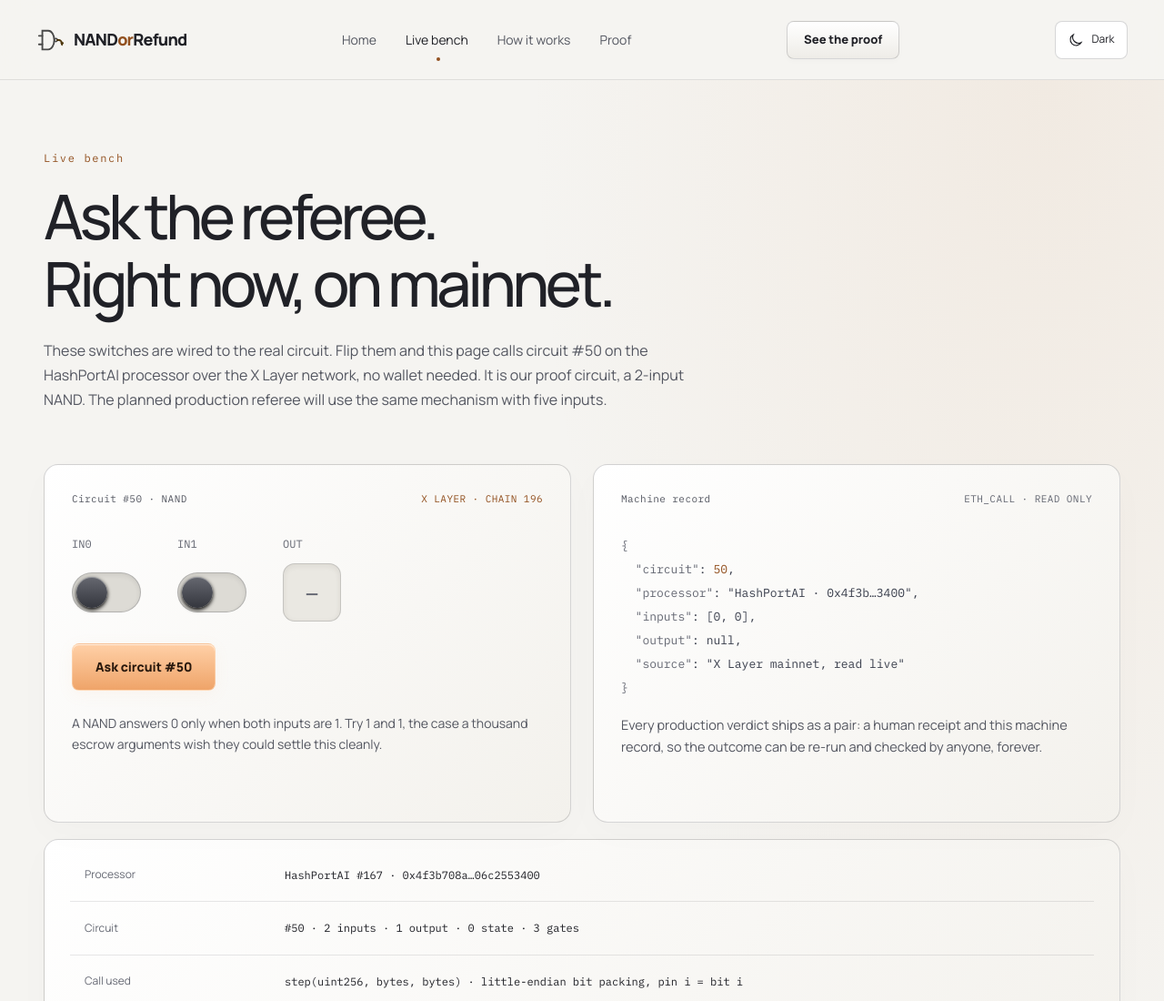
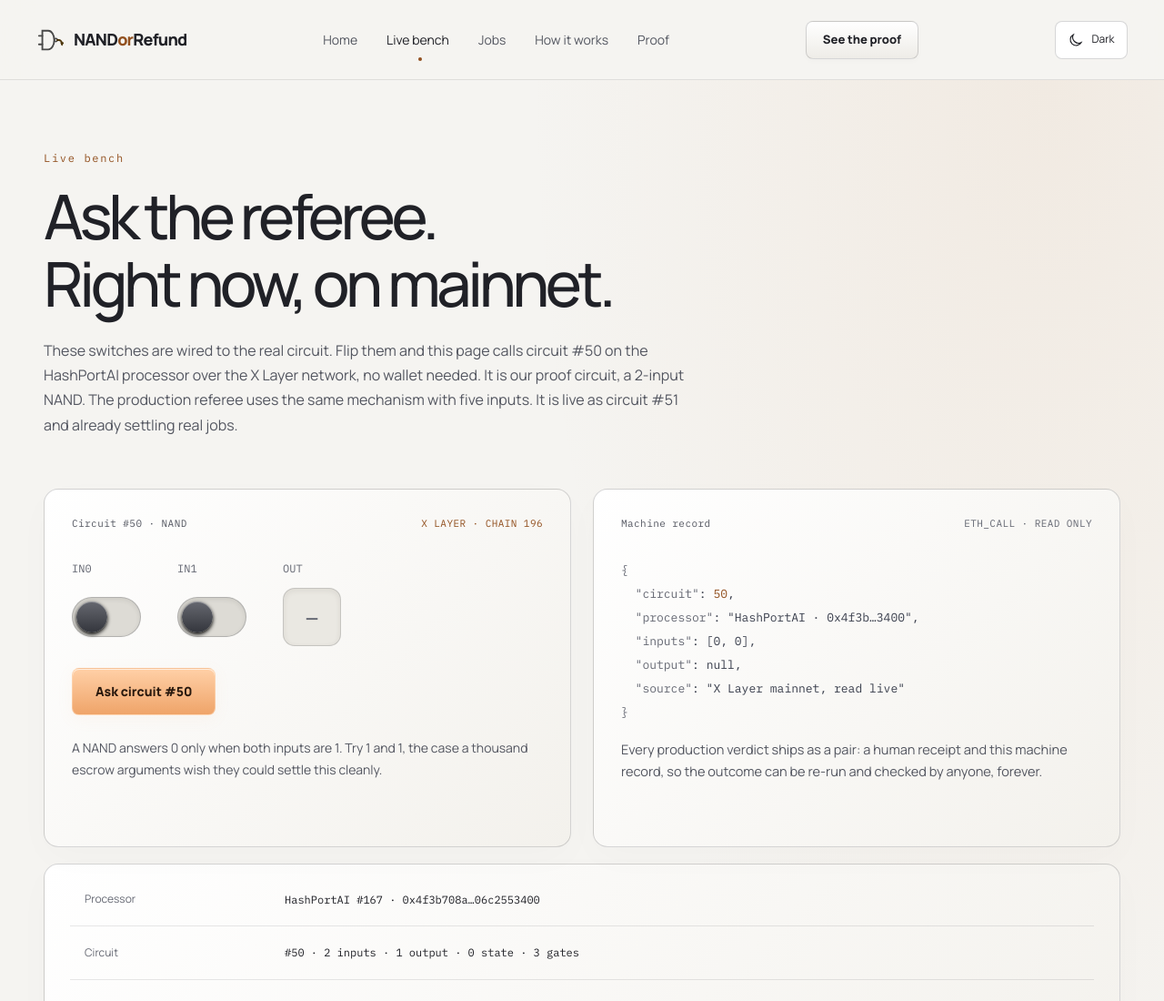
Before and after one commit to Jacksonx28/nandorrefund, a plain HTML site: page bench.html in a window 1280 px wide. Shown: the top 1100 px of the page at 91% size. Drawn offline with nearby package versions, Linux system fonts and the light colour scheme.

Commit message:
Add Jobs to bench nav and drawer; production referee is live as circuit #51
Updated navigation links and modified description for clarity.

```diff
--- a/bench.html
+++ b/bench.html
@@ -19,7 +19,7 @@
   <div class="nav-in">
     <a class="brand" href="index.html"><img src="logo.svg" alt="" width="28" height="28"><span>NAND<span class="or">or</span>Refund</span></a>
     <div class="nav-links">
-      <a href="index.html">Home</a><a href="bench.html" class="active">Live bench</a><a href="how.html">How it works</a><a href="proof.html">Proof</a>
+      <a href="index.html">Home</a><a href="bench.html" class="active">Live bench</a><a href="jobs.html">Jobs</a><a href="how.html">How it works</a><a href="proof.html">Proof</a>
     </div>
     <a class="btn sm" href="proof.html">See the proof</a>
     <button class="theme-toggle" type="button" aria-label="Switch color mode"><svg class="sun-icon" viewBox="0 0 24 24" fill="none" stroke="currentColor" stroke-width="1.5" aria-hidden="true"><circle cx="12" cy="12" r="4"/><path d="M12 2v2m0 16v2M2 12h2m16 0h2M5 5l1.5 1.5m11 11L19 19M5 19l1.5-1.5m11-11L19 5"/></svg><svg class="moon-icon" viewBox="0 0 24 24" fill="none" stroke="currentColor" stroke-width="1.5" aria-hidden="true"><path d="M20 15.5A8.5 8.5 0 0 1 8.5 4a8.5 8.5 0 1 0 11.5 11.5Z"/></svg><span class="theme-label">Theme</span></button>
@@ -31,7 +31,7 @@
 <main id="main"><div class="wrap pagehead">
   <div class="eyebrow">Live bench</div>
   <h1 style="margin-top:18px">Ask the referee.<br>Right now, on mainnet.</h1>
-  <p>These switches are wired to the real circuit. Flip them and this page calls circuit #50 on the HashPortAI processor over the X Layer network, no wallet needed. It is our proof circuit, a 2-input NAND. The planned production referee will use the same mechanism with five inputs.</p>
+  <p>These switches are wired to the real circuit. Flip them and this page calls circuit #50 on the HashPortAI processor over the X Layer network, no wallet needed. It is our proof circuit, a 2-input NAND. The production referee uses the same mechanism with five inputs. It is live as circuit #51 and already settling real jobs.</p>
 </div>
 
 <section style="border-bottom:0;padding-top:56px">
@@ -106,8 +106,9 @@
   <nav>
     <a class="d-link" href="index.html">Home<span class="mono">01</span></a>
     <a class="d-link active" href="bench.html">Live bench<span class="mono">02</span></a>
-    <a class="d-link" href="how.html">How it works<span class="mono">03</span></a>
-    <a class="d-link" href="proof.html">Proof<span class="mono">04</span></a>
+    <a class="d-link" href="jobs.html">Jobs<span class="mono">03</span></a>
+    <a class="d-link" href="how.html">How it works<span class="mono">04</span></a>
+    <a class="d-link" href="proof.html">Proof<span class="mono">05</span></a>
   </nav>
   <a class="btn d-cta" href="bench.html" style="justify-content:center">Open live bench</a>
   <div class="d-foot">Circuit #50 · X Layer mainnet</div>
```
